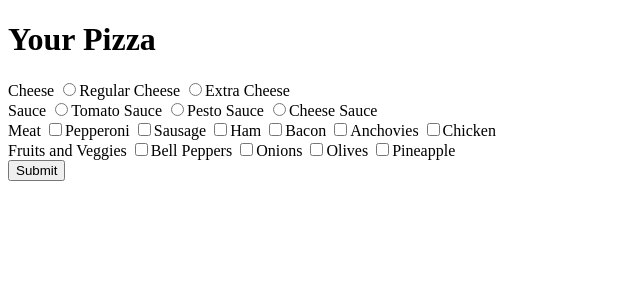
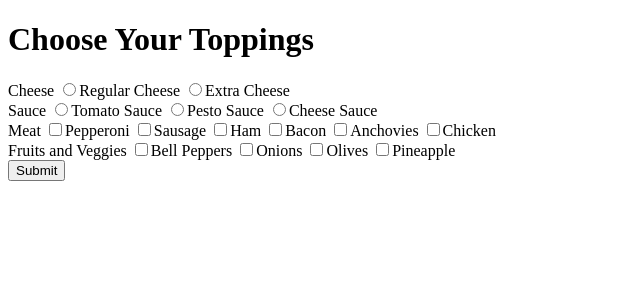
Before and after one commit to maliksaafir/bdpa_htdocs, a PHP site: page / in a window 1280 px wide. Shown: the top 300 px of the page, without its empty margins (0-640 px from the left). Run offline with PHP 8.4, Linux system fonts and the light colour scheme.

Commit message:
quick cleanup

```diff
--- a/index.php
+++ b/index.php
@@ -4,8 +4,8 @@
     <title>Make Your Pizza</title>
   </head>
   <body>
-    <div class="form-container">
-      <h1>Your Pizza</h1>
+    <div class="container">
+      <h1>Choose Your Toppings</h1>
       <form action="review.php" method="POST">
         <div class="group">
           <label for="cheese">Cheese</label>
```
